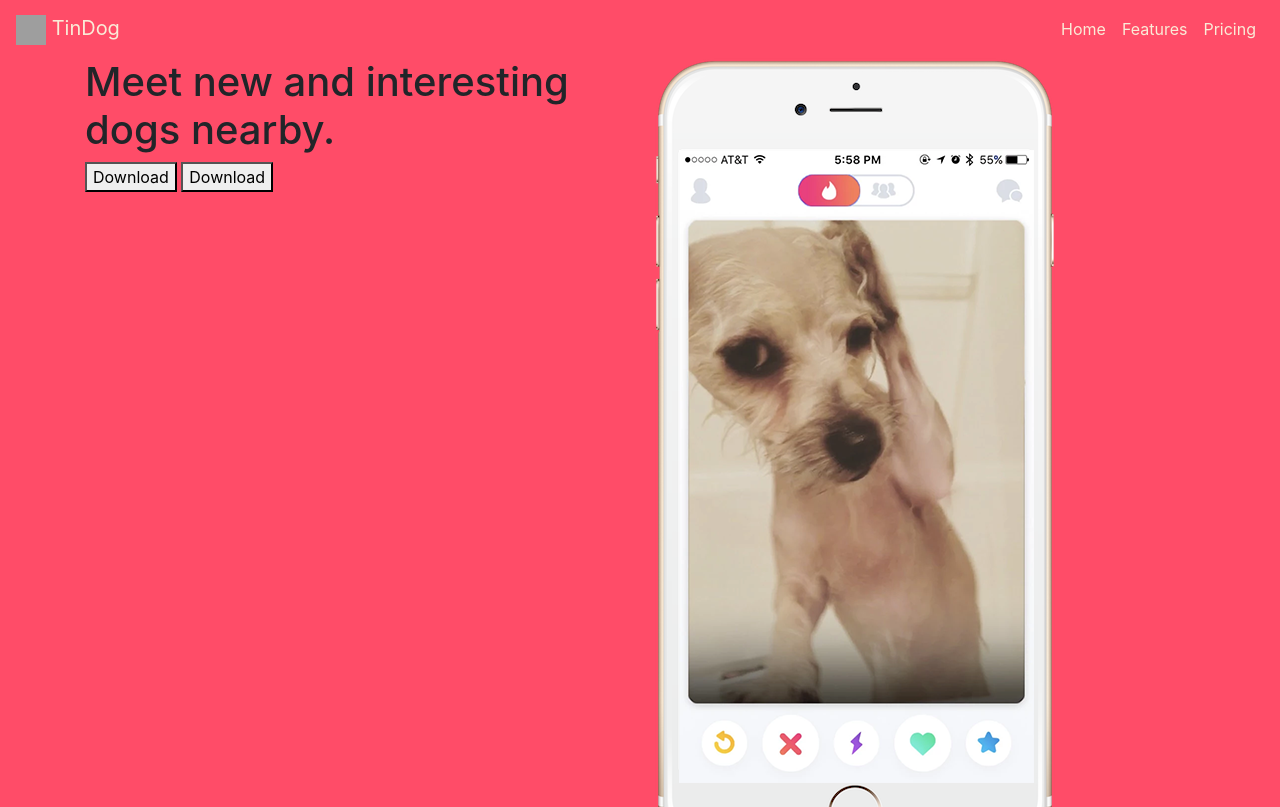
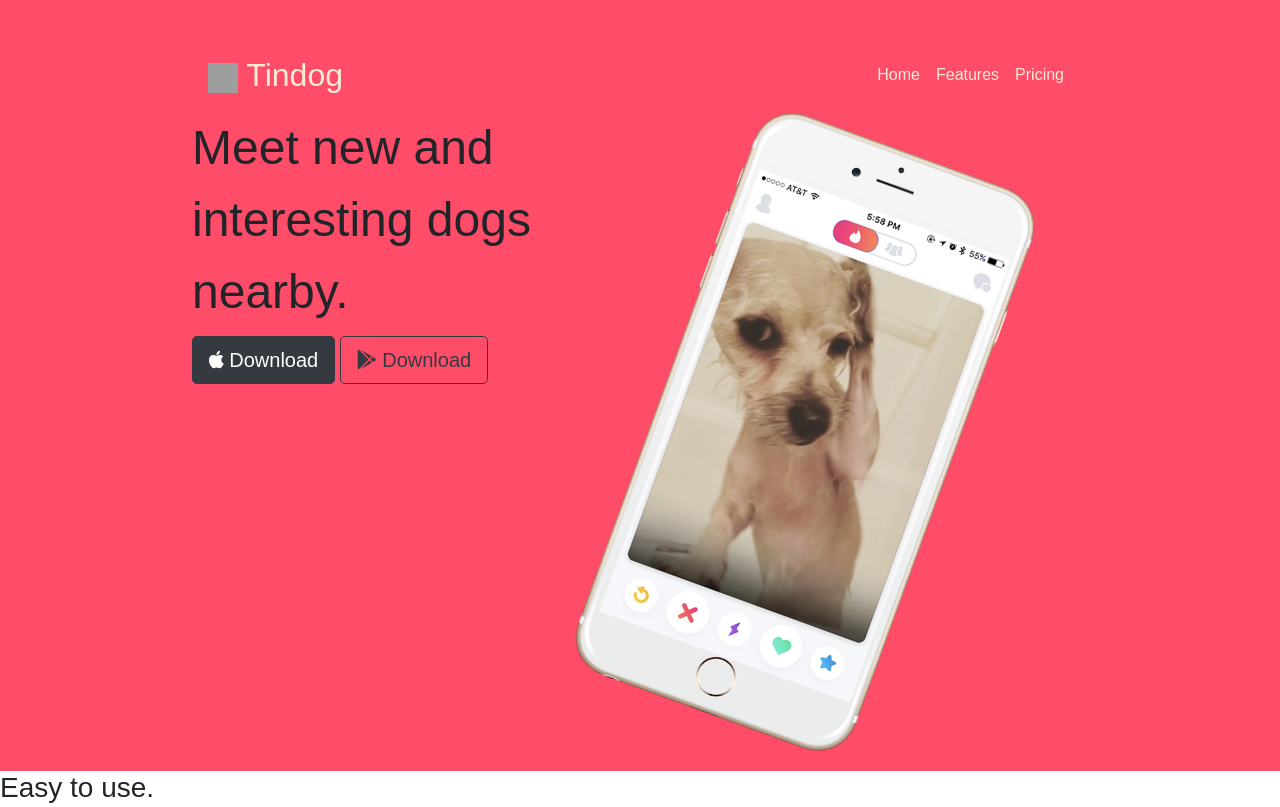
Before and after one commit to tamzidpeace/Tindog, a plain HTML site: page index.html in a window 1280 px wide. Shown: the top 807 px of the page. Drawn offline with Linux system fonts and the light colour scheme; grey boxes are pictures that could not be loaded.

Commit message:
design tindog

```diff
--- a/css/styles.css
+++ b/css/styles.css
@@ -1,3 +1,26 @@
 #title {
     background-color: #ff4c68;
 }
+.tindog {
+    font-family: 'Montserrat-black', sans-serif;
+    font-size: 2rem;
+}
+.container-fluid {
+    padding: 3% 15%;
+}
+h1 {
+    font-family: 'Ubuntu', sans-serif;
+    font-family: 'Montserrat-black', sans-serif;
+    font-size: 3rem;
+    line-height: 1.5;
+}
+#dog {
+    margin-top: 20px;
+    transform: rotate(20deg);
+    height: 600px;
+    width: 300px;
+}
+
+body {
+    font-family: 'Montserrat-black', sans-serif;
+}
--- a/index.html
+++ b/index.html
@@ -6,10 +6,12 @@
     <meta charset="utf-8">
     <meta name="viewport" content="width=device-width, initial-scale=1, shrink-to-fit=no">
 
-
-    <link rel="stylesheet" href="css/styles.css">
     <!-- Bootstrap CSS -->
     <link rel="stylesheet" href="css/bootstrap.css">
+    <link rel="stylesheet" href="https://use.fontawesome.com/releases/v5.7.1/css/all.css"
+          integrity="sha384-fnmOCqbTlWIlj8LyTjo7mOUStjsKC4pOpQbqyi7RrhN7udi9RwhKkMHpvLbHG9Sr" crossorigin="anonymous">
+    <link rel="stylesheet" href="css/styles.css">
+    <link href="https://fonts.googleapis.com/css?family=Montserrat|Ubuntu" rel="stylesheet">
     <script src="js/jquery-3.3.1.min.js" charset="utf-8"></script>
     <script src="js/bootstrap.js" charset="utf-8"></script>
 
@@ -22,11 +24,14 @@
 
 <section id="title">
 
+    <div class="container-fluid">
+
         <!-- Nav Bar -->
         <nav class="navbar navbar-expand-lg  navbar-light">
-        <a style="color: antiquewhite" class="navbar-brand" href="#"><img
-                src="https://getbootstrap.com/docs/4.2/assets/brand/bootstrap-solid.svg" width="30" height="30" alt="">
-            TinDog</a>
+            <a style="color: antiquewhite" class="navbar-brand tindog" href="#"><img
+                    src="https://getbootstrap.com/docs/4.2/assets/brand/bootstrap-solid.svg" width="30" height="30"
+                    alt="">
+                Tindog</a>
 
             <button class="navbar-toggler" type="button" data-toggle="collapse" data-target="#navbarNav"
                     aria-controls="navbarNav" aria-expanded="false" aria-label="Toggle navigation">
@@ -46,20 +51,24 @@
 
         <!-- Title -->
 
-    <div class="container">
 
         <div class="row">
             <div class="col-lg-6 col-md-6">
-                <h1>Meet new and interesting dogs nearby.</h1>
-                <button type="button">Download</button>
-                <button type="button">Download</button>
+                <h1 id="h1ofup">Meet new and interesting dogs nearby.</h1>
+                <button type="button" class="btn btn-dark btn-lg">
+                    <i class="fab fa-apple"></i> Download
+                </button>
+                <button type="button" class="btn btn-outline-dark btn-lg">
+                    <i class="fab fa-google-play"></i> Download
+                </button>
             </div>
 
-            <div class="col-lg-6 col-md-6">
+            <div  class="col-lg-6 col-md-6">
                 <div>
-                    <img src="images/iphone6.png" alt="iphone-mockup">
+                    <img id="dog" src="images/iphone6.png" alt="iphone-mockup">
                 </div>
             </div>
+
 
         </div>
 
```
Also changed, not shown: 2 other files. Lines whose indentation alone changed are shown as unchanged.
